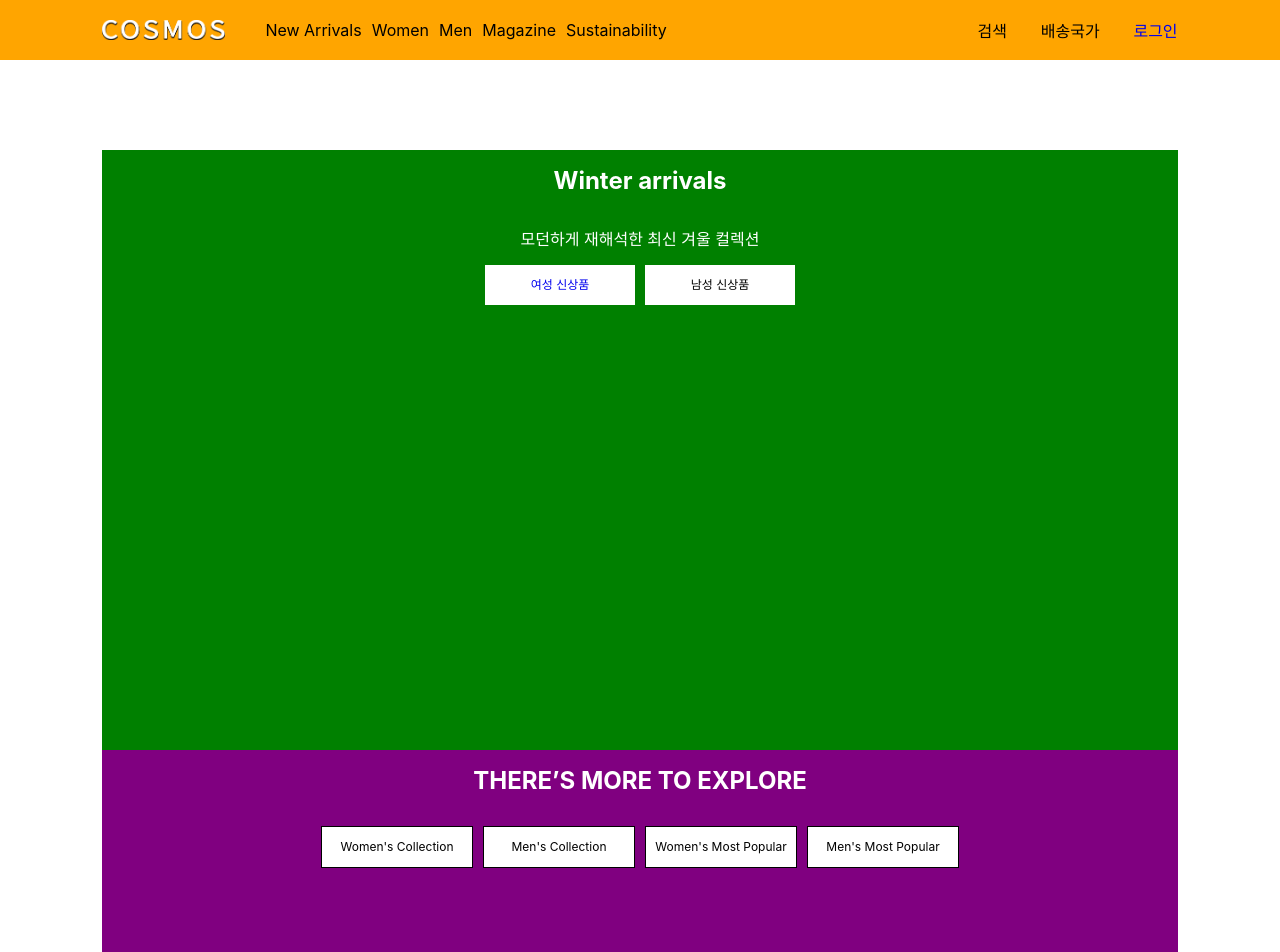
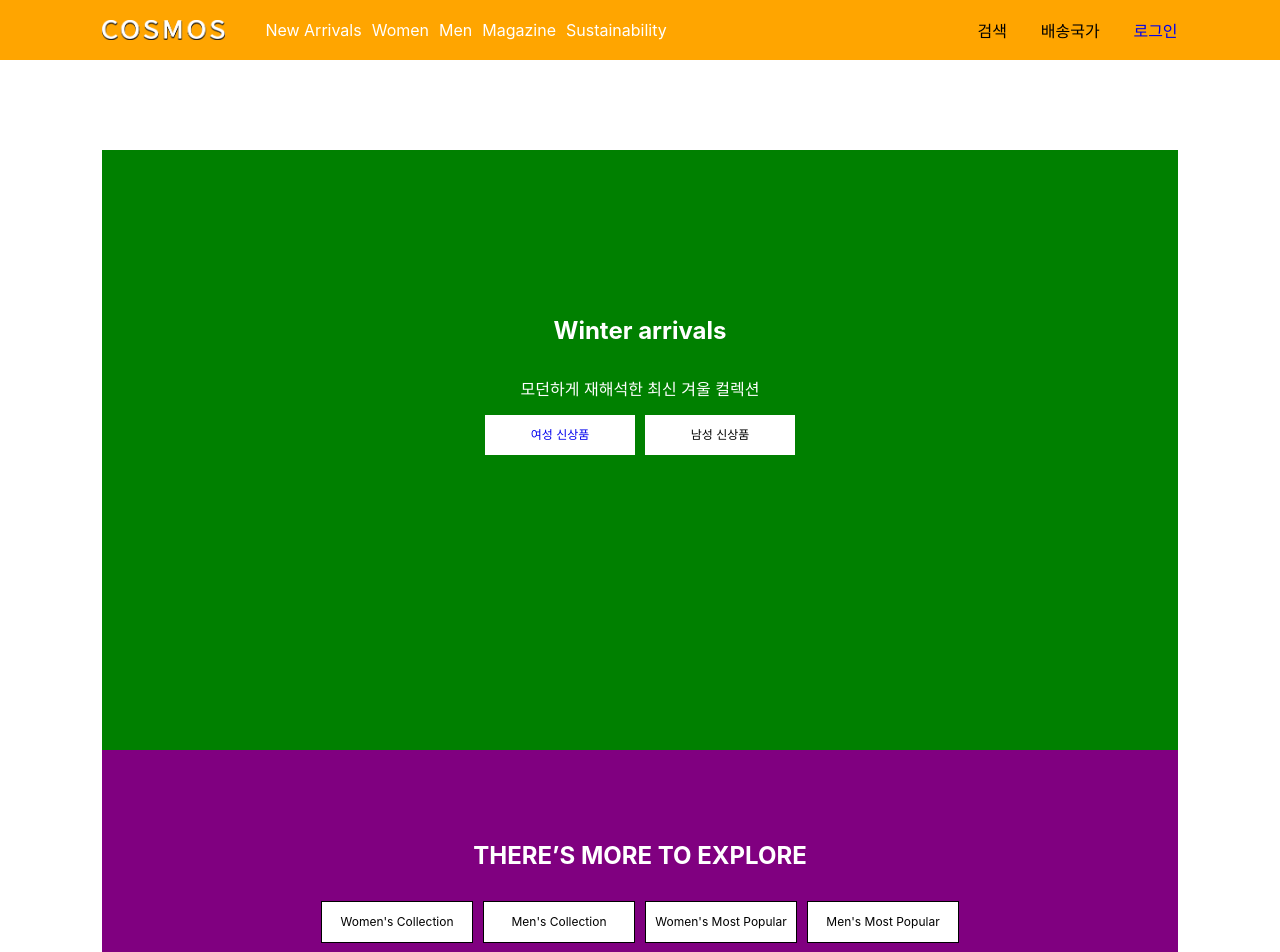
Before and after one commit to Da-innisfree/COSMOS-ver2.0, a React (Create React App) app in the folder cosmos_frontend/cosmos/: page / in a window 1280 px wide. Shown: the top 952 px of the page. Built offline with nearby package versions, Linux system fonts and the light colour scheme.

Commit message:
아 일하기 싫어

```diff
--- a/cosmos_frontend/cosmos/src/component/layout/Header.jsx
+++ b/cosmos_frontend/cosmos/src/component/layout/Header.jsx
@@ -10,26 +10,76 @@ function Header() {
                 <a href="/">
                     <div className="cosmos_icon" ></div>
                 </a>
-                <ul className="nav">
-                    <li className="nav_item">
-                        <div className="nav_item_name">New Arrivals</div>
-                        <div className="nav_item_contents"></div>
+                <ul className="main_menu">
+                    <li className="item">
+                        <div className="item_name">New Arrivals</div>
+                        <div className="item_contents">
+                            <div className="content_menu">
+                                <ul>
+                                    <li>Women: New Arrivals</li>
+                                    <li>Women: New</li>
+                                    <li>Accessories</li>
+                                    <li>Men: New Arrivals</li>
+                                    <li>Men: New</li>
+                                    <li>Accessories</li>
+                                </ul>
+                            </div>
+                        </div>
+                        <div className="content_text">
+
+                        </div>
                     </li>
-                    <li className="nav_item">
-                        <div className="nav_item_name">Women</div>
-                        <div className="nav_item_contents"></div>
+                    <li className="item">
+                        <div className="item_name">Women</div>
+                        <div className="item_contents">
+                            <div className="content_menu">
+                                <ul>
+                                    <li>New Arrivals</li>
+                                    <li>니트웨어</li>
+                                    <li>가디건</li>
+                                    <li>캐시미어</li>
+                                    <li>아우터웨어</li>
+                                    <li>드레스</li>
+                                    <li>트라우저</li>
+                                    <li>진</li>
+                                    <li>셔츠</li>
+                                    <li>탑</li>
+                                    <li>티셔츠</li>
+                                    <li>스커트</li>
+                                    <li>라운지웨어</li>
+                                    <li>기프트 컬렉션</li>
+                                </ul>
+                                <ul>
+                                    <li>New Accessories</li>
+                                    <li>슈즈</li>
+                                    <li>가방  지갑</li>
+                                    <li>모자, 스카프 장갑</li>
+                                    <li>주얼리</li>
+                                    <li>언더웨어</li>
+                                    <li>양말</li>
+                                    <li>스임웨어</li>
+                                </ul>
+                                <ul>
+                                    <li>Teddy Collection</li>
+                                    <li>Online Exclusive</li>
+                                    <li>Most Popular</li>
+                                    <li>COSMOS by you</li>
+                                    <li>View All</li>
+                                </ul>
+                            </div>
+                        </div>
                     </li>
-                    <li className="nav_item">
-                        <div className="nav_item_name">Men</div>
-                        <div className="nav_item_contents"></div>
+                    <li className="item">
+                        <div className="item_name">Men</div>
+                        <div className="item_contents"></div>
                     </li>
-                    <li className="nav_item">
-                        <div className="nav_item_name">Magazine</div>
-                        <div className="nav_item_contents"></div>
+                    <li className="item">
+                        <div className="item_name">Magazine</div>
+                        <div className="item_contents"></div>
                     </li>
-                    <li className="nav_item">
-                        <div className="nav_item_name">Sustainability</div>
-                        <div className="nav_item_contents"></div>
+                    <li className="item">
+                        <div className="item_name">Sustainability</div>
+                        <div className="item_contents"></div>
                     </li>
                 </ul>
             </div>
--- a/cosmos_frontend/cosmos/src/style/component/layout/Header.scss
+++ b/cosmos_frontend/cosmos/src/style/component/layout/Header.scss
@@ -18,26 +18,29 @@
             width: 123px;
             height: 20px;
         }
-        .nav {
+        .main_menu {
             display: flex;
             gap: 10px;
-            .nav_item{
-                .nav_item_contents {
+            .item {
+                .item_name {
+                    color: #fff;
+                }
+
+                .item_contents {
+                    width: 100%;
                     position: fixed;
                     top: 60px;
                     left: 0;
-                    right: 0;
-                    height: 0;
-                    transition: .5s;
+                    display: none;
+                    .content_menu{
+                        display: flex;
+                    }
                 }
-                &:hover .nav_item_contents {
-                    width: 100vw;
-                    height: 500px;
-                    background-color: red;
-                    transition: .5s;
+
+                &:hover .item_contents {
+                    display: flex;
                 }
             }
-
 
         }
     }
--- a/cosmos_frontend/cosmos/src/style/view/main.scss
+++ b/cosmos_frontend/cosmos/src/style/view/main.scss
@@ -5,8 +5,6 @@
     text-align: center;
     width: 60%;
     height: 50%;
-    margin: auto;
-
     .main_title {
         font-size: 24px;
         color: #fff;
@@ -25,7 +23,9 @@
         width: 100%;
         height: 600px;
         background-color: green;
-
+        display: flex;
+        justify-content: center;
+        align-items: center;
         .content {
             @include comm_contne();
         }
@@ -34,6 +34,9 @@
         width: 100%;
         height: 300px;
         background-color: purple;
+        display: flex;
+        justify-content: center;
+        align-items: center;
         .content {
             @include comm_contne();
         }
@@ -42,6 +45,9 @@
         width: 100%;
         height: 600px;
         background-color: blue;
+        display: flex;
+        justify-content: center;
+        align-items: center;
         .content {
             @include comm_contne();
         }
```
